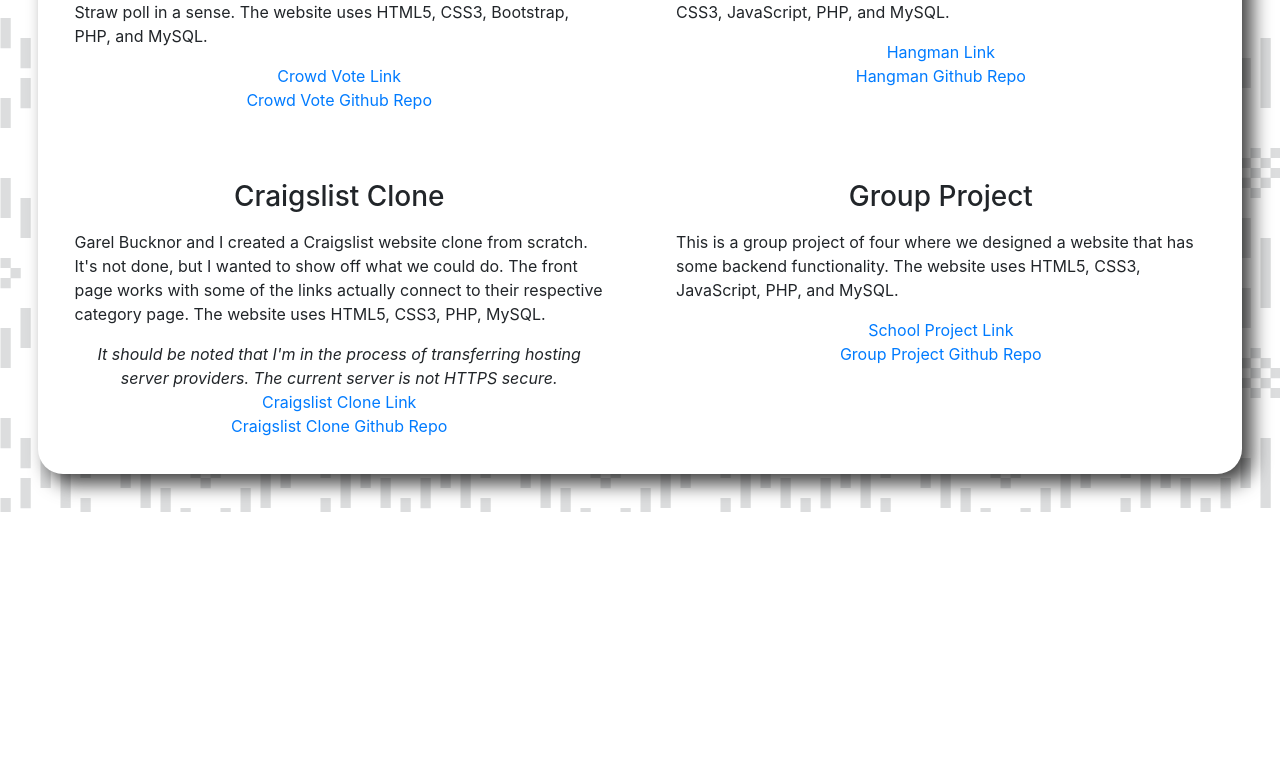
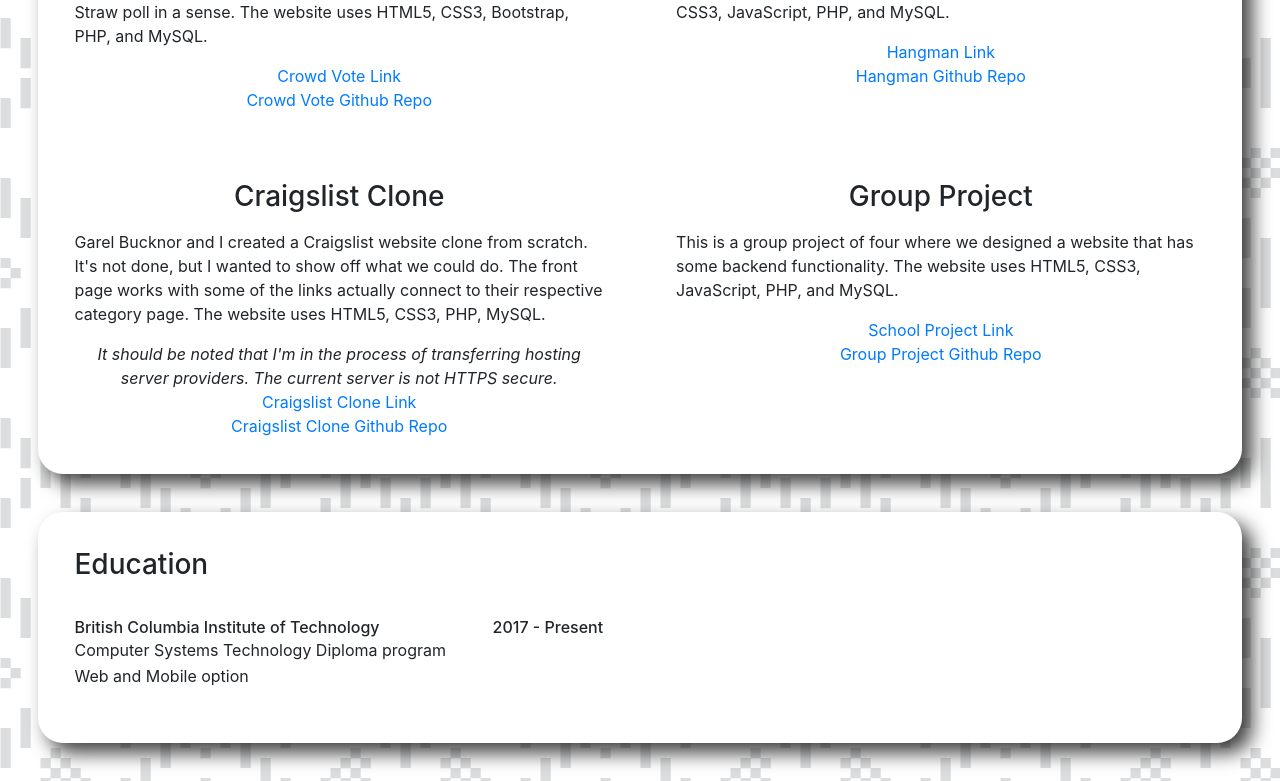
Before and after one commit to ryanj14/react-portfolio, a React (Create React App) app in the folder portfolio/: page / in a window 1280 px wide. Shown: the part 1332-2113 px from the top of the page. Before the commit the page ends 1844 px from the top, so only its background shows below. Built offline with nearby package versions, Linux system fonts and the light colour scheme.

Commit message:
Added education component to project

```diff
--- a/portfolio/src/components/App.js
+++ b/portfolio/src/components/App.js
@@ -4,6 +4,7 @@ import NavBar from './NavBar';
 import Title from './Title';
 import Skills from './Skills';
 import Projects from './Projects';
+import Education from './Education';
 
 const App = () => {
   return(
@@ -12,6 +13,7 @@ const App = () => {
       <Title/>
       <Skills/>
       <Projects/>
+      <Education/>
     </div>
   );
 };
--- /dev/null
+++ b/portfolio/src/components/Education.js
@@ -0,0 +1,19 @@
+import React from 'react';
+import '../styles/style.min.css'
+
+const Education = () => {
+  return(
+    <section class="education">
+      <article>
+        <h3>Education</h3>
+        <div class="educationStory">
+            <h6>British Columbia Institute of Technology <div>2017 - Present</div></h6>
+            <p>Computer Systems Technology Diploma program </p>
+            <p>Web and Mobile option</p>
+        </div>
+      </article>
+    </section>
+  );
+};
+
+export default Education;
```
